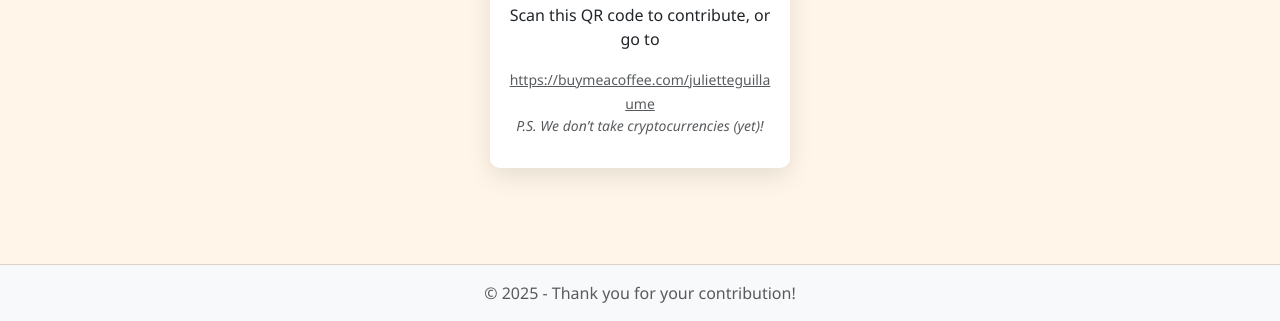
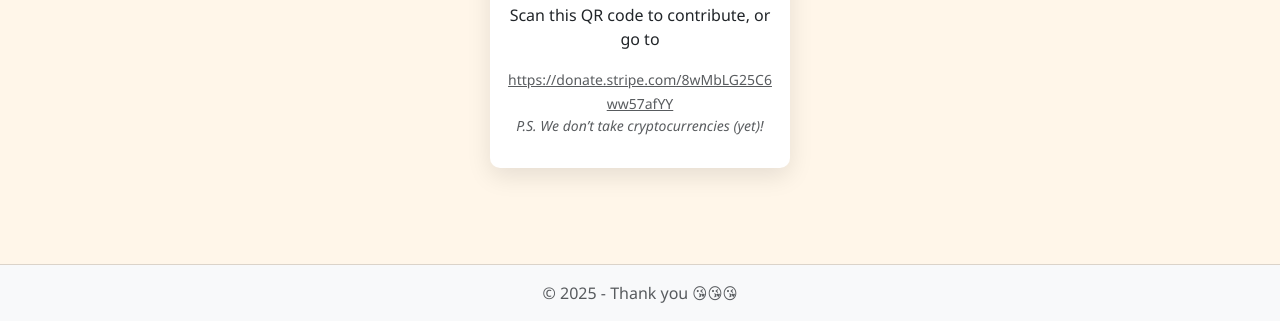
Before and after one commit to duquesnay/gijis_wedding, a website: page public/index.html in a window 1280 px wide. Shown: the part 945-1266 px from the top of the page. Drawn offline with nearby package versions, Linux system fonts and the light colour scheme.

Commit message:
switching to Stripe link

```diff
--- a/public/index.html
+++ b/public/index.html
@@ -21,6 +21,10 @@
 </header>
 
 <!-- Contenu principal -->
+<script>
+    const PAYMENT_LINK = 'https://donate.stripe.com/8wMbLG25C6ww57afYY';
+</script>
+
 <main class="container">
     <div class="row justify-content-center">
         <div class="col-md-8">
@@ -32,7 +36,7 @@
 
             <!-- Lien -->
             <div class="text-center mb-5">
-                <a href="https://buymeacoffee.com/julietteguillaume" class="btn btn-primary btn-lg">Contribute to our
+                <a href="https://donate.stripe.com/8wMbLG25C6ww57afYY" class="btn btn-primary btn-lg">Contribute to our
                     adventure</a>
             </div>
 
@@ -40,9 +44,9 @@
             <div class="qr-code-container text-center mb-5">
                 <div class="card mx-auto" style="max-width: 300px;">
                     <div class="card-body">
-                        <a href="https://buymeacoffee.com/julietteguillaume"><img src="./assets/qrcode.png" alt="QR Code Buy Me A Coffee" class="img-fluid mb-3"></a>
+                        <a href="https://donate.stripe.com/8wMbLG25C6ww57afYY"><img src="./assets/qrcode.png" alt="QR Code Buy Me A Coffee" class="img-fluid mb-3"></a>
                         <p class="card-text">Scan this QR code to contribute, or go to</p>
-                        <a href="https://buymeacoffee.com/julietteguillaume" class="text-muted small">https://buymeacoffee.com/julietteguillaume</a>
+                        <a href="https://donate.stripe.com/8wMbLG25C6ww57afYY" class="text-muted small"><script>document.write(PAYMENT_LINK)</script></a>
                         <p class="text-muted small fst-italic">P.S. We don’t take cryptocurrencies (yet)!</p>
                     </div>
                 </div>
@@ -54,7 +58,7 @@
 <!-- Footer -->
 <footer class="bg-light py-3 mt-5">
     <div class="container">
-        <p class="text-center text-muted mb-0">&copy; 2025 - Thank you for your contribution!</p>
+        <p class="text-center text-muted mb-0">&copy; 2025 - Thank you 😘😘😘</p>
     </div>
 </footer>
 
```
Also changed, not shown: public/assets/qrcode.png.
